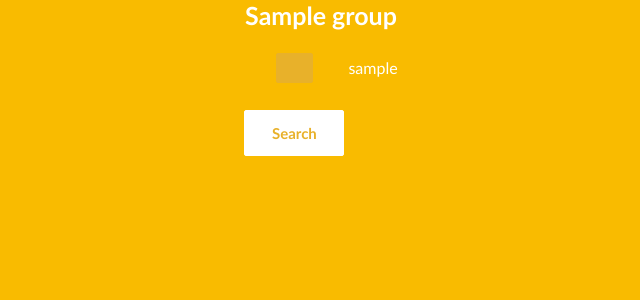
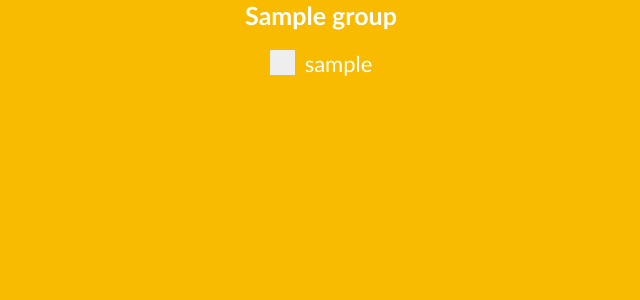
Before and after one commit to pfbouquet/barycenter, a Flask app: template app/templates/search.html in a window 1280 px wide. Shown: the top 300 px of the page, without its empty margins (319-959 px from the left). Run offline with Flask 2, Linux system fonts and the light colour scheme; the template is opened without the code that fills it: most values are stand-ins (such as "Sample title", 1, 10 or a date in 2020); parts of the project's set-up code (start-up, migrations or seed data) failed here and were passed over.

Commit message:
Customize checkboxes on search page

```diff
--- /dev/null
+++ b/app/static/css/checkbox.css
@@ -0,0 +1,67 @@
+/* Customize the label (the container) */
+.container {
+  display: block;
+  position: relative;
+  padding-left: 35px;
+  margin-bottom: 12px;
+  cursor: pointer;
+  font-size: 22px;
+  -webkit-user-select: none;
+  -moz-user-select: none;
+  -ms-user-select: none;
+  user-select: none;
+}
+
+/* Hide the browser's default checkbox */
+.container input {
+  position: absolute;
+  opacity: 0;
+  cursor: pointer;
+  height: 0;
+  width: 0;
+}
+
+/* Create a custom checkbox */
+.checkmark {
+  position: absolute;
+  top: 0;
+  left: 0;
+  height: 25px;
+  width: 25px;
+  background-color: #eee;
+}
+
+/* On mouse-over, add a grey background color */
+.container:hover input ~ .checkmark {
+  background-color: #eee;
+}
+
+/* When the checkbox is checked, add a blue background */
+.container input:checked ~ .checkmark {
+  background-color: #e68d22;
+}
+
+/* Create the checkmark/indicator (hidden when not checked) */
+.checkmark:after {
+  content: "";
+  position: absolute;
+  display: none;
+}
+
+/* Show the checkmark when checked */
+.container input:checked ~ .checkmark:after {
+  display: block;
+}
+
+/* Style the checkmark/indicator */
+.container .checkmark:after {
+  left: 9px;
+  top: 5px;
+  width: 5px;
+  height: 10px;
+  border: solid white;
+  border-width: 0 3px 3px 0;
+  -webkit-transform: rotate(45deg);
+  -ms-transform: rotate(45deg);
+  transform: rotate(45deg);
+}
--- a/app/templates/base.html
+++ b/app/templates/base.html
@@ -3,6 +3,7 @@
 <head>
     <title>Barycenter</title>
     <link rel="stylesheet" href="{{ url_for('static', filename='css/common.css')}}">
+    <link rel="stylesheet" href="{{ url_for('static', filename='css/checkbox.css')}}">
 </head>
 
 <body ontouchstart="">
--- a/app/templates/search.html
+++ b/app/templates/search.html
@@ -8,11 +8,12 @@
 <table align="center">
 
     {% for member in members %}
-    <tr>
-        <td><input id="user_{{ member.id }}" type="checkbox" name="recipient" value="{{ member.id }}"/></td>
-        <td>{{ member.username }}</td>
-    </tr>
-    <tr><td><button name="search" value="{{ group['id'] }}" type="submit">Search</button></td></tr>
+    <tr><td>
+        <label class="container">{{ member.username }}
+          <input type="checkbox" name="recipient" value="{{ member.id }}">
+          <span class="checkmark"></span>
+        </label>
+    </td></tr>
     {% endfor %}
 
 </table>
```
